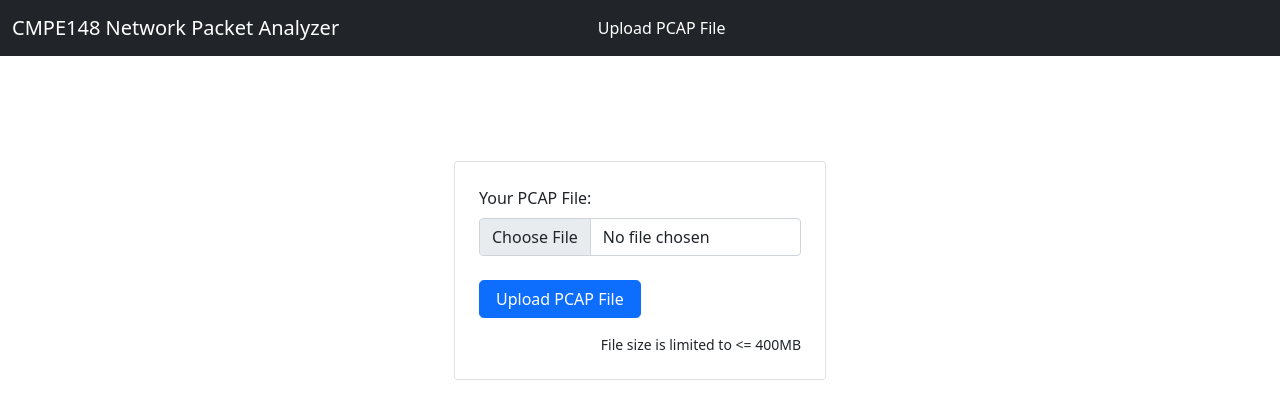
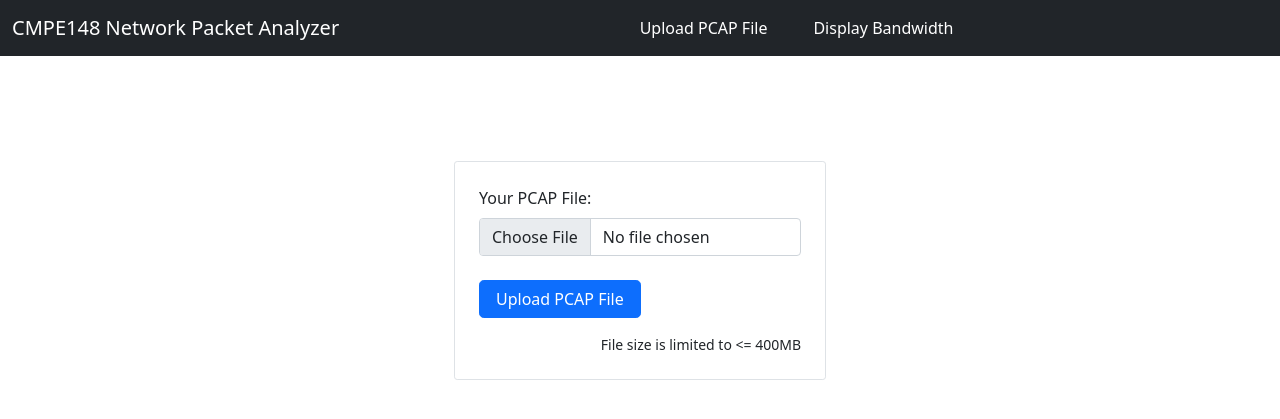
Before and after one commit to h0se69/CMPE148-Network-Analyzer, a Flask app: page / in a window 1280 px wide. Shown: the top 419 px of the page. Run offline with Flask 3, Linux system fonts and the light colour scheme.

Commit message:
added add bandwidth.html

```diff
--- a/CMPE148_Network_App/routes.py
+++ b/CMPE148_Network_App/routes.py
@@ -35,6 +35,12 @@ def upload_file():
     return render_template('home.html')
 
 
+@flaskObj.route('/bandwidth')
+def bandwidth():
+    # data processing needed for the bandwidth page
+    return render_template('bandwidth.html')
+
+
 @flaskObj.route("/api/get-dns", methods=['POST'])
 def get_dns_host_name():
     data = request.get_json()
--- a/CMPE148_Network_App/templates/navbar.html
+++ b/CMPE148_Network_App/templates/navbar.html
@@ -23,9 +23,14 @@
 
             <ul class="navbar-nav mx-auto">
                 <li class="nav-item">
-                    <a class="nav-link active" aria-current="page" href="{{url_for('home')}}" style="margin-right: 300px;">Upload PCAP File</a>
+                    <a class="nav-link active" aria-current="page" href="{{url_for('home')}}" style="margin-right: 30px;">Upload PCAP File</a>
                 </li>
+                <li class="nav-item">
+                    <a class="nav-link active" aria-current="page" href="{{url_for('bandwidth')}}" style="margin-right: 30px;">Display Bandwidth</a>
+                </li>
+
             </ul>
+
         </div>
     </nav>
 
```
Also changed, not shown: CMPE148_Network_App/templates/bandwidth.html (added, +10 -0 lines).
